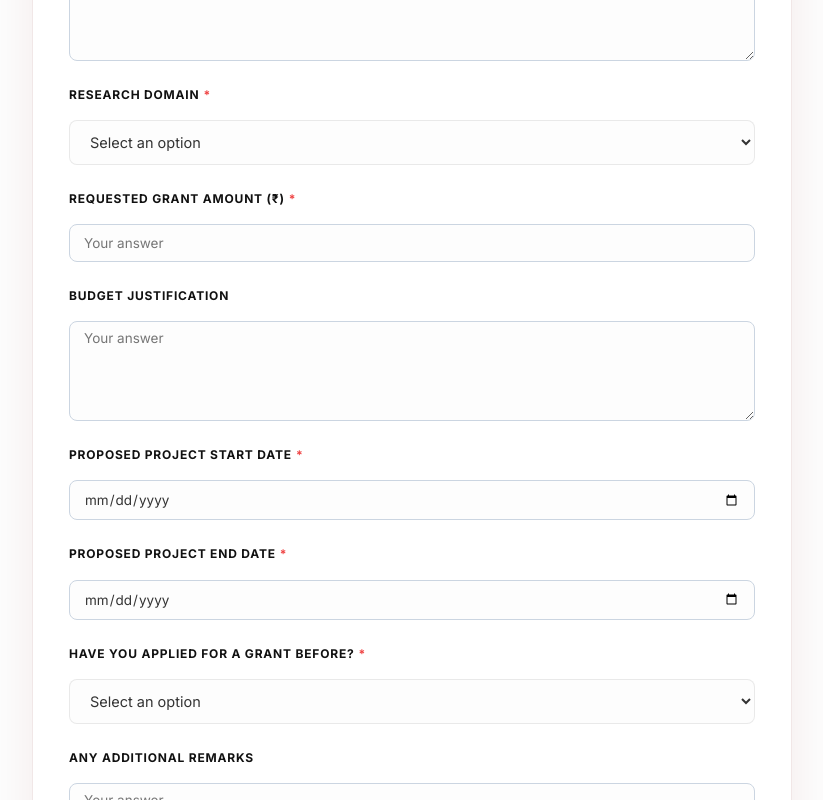
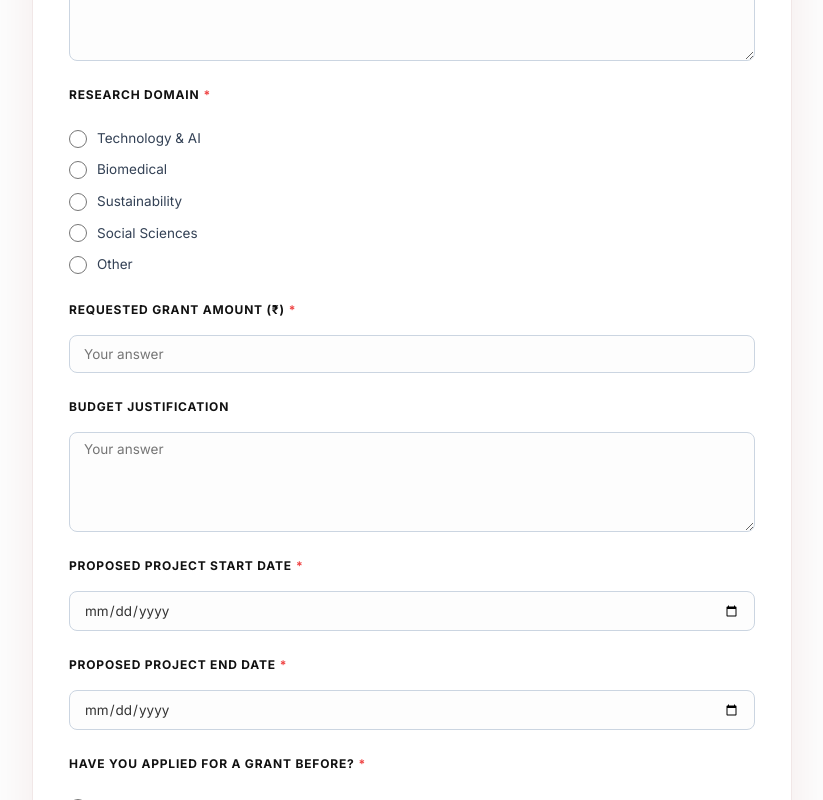
Before and after one commit to Zubairyasalam/MMIP-Form, a React (Vite) app: page /form/1 in a window 1280 px wide. Shown: the part 920-1720 px from the top of the page, without its empty margins (228-1051 px from the left). Built offline with nearby package versions, Linux system fonts and the light colour scheme.

Commit message:
fix(form): add real-time sync and render multiple-choice as radio buttons

```diff
--- a/src/pages/PublishedForm.jsx
+++ b/src/pages/PublishedForm.jsx
@@ -18,8 +18,7 @@ export default function PublishedForm() {
     return html.replace(/<[^>]*>/g, '');
   };
 
-  useEffect(() => {
-
+  const loadFormConfig = () => {
     // 1. Check custom forms across all user workspaces, prioritizing current user
     const loggedInUserId = localStorage.getItem('userId') || 'guest';
     const primaryKey = `customForms_${loggedInUserId}`;
@@ -59,6 +58,9 @@ export default function PublishedForm() {
         return slug === formId;
       });
     }
+    console.log('[DEBUG PublishedForm] formId:', formId);
+    console.log('[DEBUG PublishedForm] customForms:', customForms);
+    console.log('[DEBUG PublishedForm] Matched config:', config);
 
     // 3. Fallback for 'innovation-grant' specifically
     if (!config && formId === 'innovation-grant') {
@@ -82,11 +84,30 @@ export default function PublishedForm() {
     setFormConfig(config);
 
     // Initialize answers state
-    const initialAnswers = {};
-    config.questions.forEach((q, idx) => {
-      initialAnswers[idx] = q.type === 'checkbox' ? [] : '';
+    setAnswers(prev => {
+      const initialAnswers = { ...prev };
+      config.questions.forEach((q, idx) => {
+        if (initialAnswers[idx] === undefined) {
+          initialAnswers[idx] = q.type === 'checkbox' ? [] : '';
+        }
+      });
+      return initialAnswers;
     });
-    setAnswers(initialAnswers);
+  };
+
+  useEffect(() => {
+    loadFormConfig();
+
+    const handleStorageChange = (e) => {
+      if (e.key && e.key.startsWith('customForms_')) {
+        loadFormConfig();
+      }
+    };
+
+    window.addEventListener('storage', handleStorageChange);
+    return () => {
+      window.removeEventListener('storage', handleStorageChange);
+    };
   }, [formId]);
 
   const handleSubmit = (e) => {
@@ -326,17 +347,23 @@ export default function PublishedForm() {
                       )}
 
                       {q.type === 'multiple' && (
-                        <select
-                          className="pf-select"
-                          required={q.required}
-                          value={value || ''}
-                          onChange={e => setAnswers({ ...answers, [idx]: e.target.value })}
-                        >
-                          <option value="">Select an option</option>
-                          {q.options.map((opt, oIdx) => (
-                            <option key={oIdx} value={opt}>{opt}</option>
-                          ))}
-                        </select>
+                        <div style={{ display: 'flex', flexDirection: 'column', gap: '10px', marginTop: '8px' }}>
+                          {q.options.map((opt, oIdx) => {
+                            const isSelected = value === opt;
+                            return (
+                              <label key={oIdx} style={{ display: 'flex', alignItems: 'center', gap: '10px', fontSize: '13.5px', color: '#334155', cursor: 'pointer', fontFamily: 'Inter, sans-serif' }}>
+                                <input
+                                  type="radio"
+                                  name={`question-${idx}`}
+                                  checked={isSelected}
+                                  onChange={() => setAnswers({ ...answers, [idx]: opt })}
+                                  style={{ accentColor: theme.accent, width: '18px', height: '18px', cursor: 'pointer' }}
+                                />
+                                {opt}
+                              </label>
+                            );
+                          })}
+                        </div>
                       )}
 
                       {q.type === 'dropdown' && (
```
